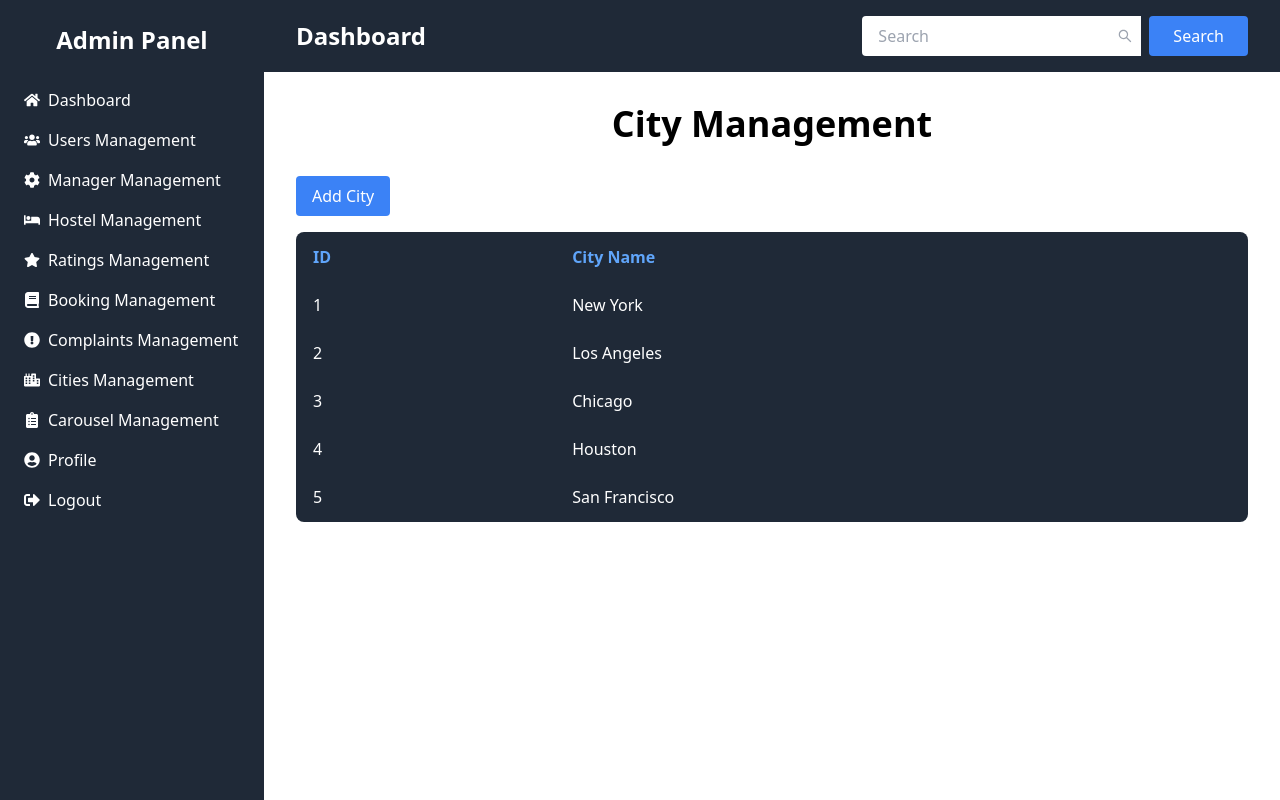
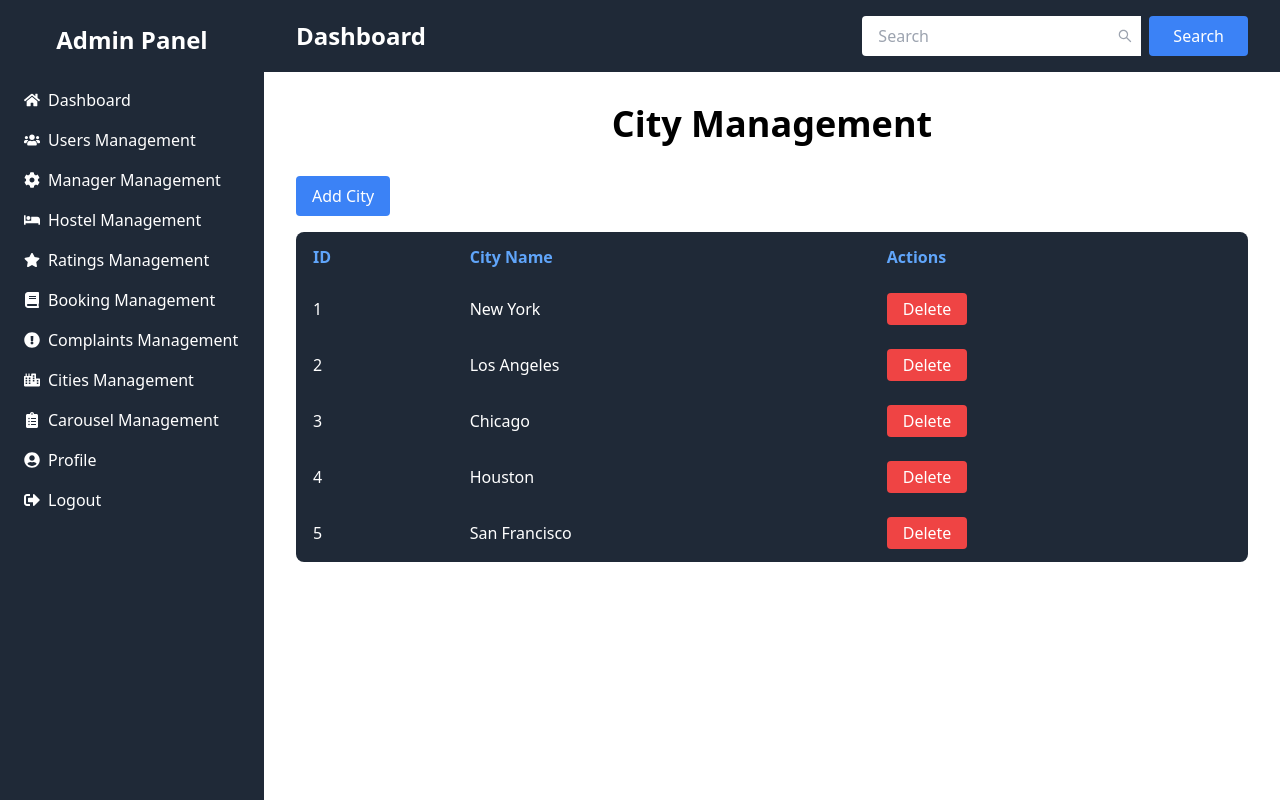
Before and after one commit to AhsanDev404/hostel-ease-admin, a Next.js app: page /admin/cities-management in a window 1280 px wide. Built offline with nearby package versions, Linux system fonts and the light colour scheme.

Commit message:
Update page.jsx

```diff
--- a/app/admin/cities-management/page.jsx
+++ b/app/admin/cities-management/page.jsx
@@ -1,5 +1,6 @@
 'use client'
 import React, { useState } from 'react';
+
 const citiesData = [
   { id: 1, name: 'New York' },
   { id: 2, name: 'Los Angeles' },
@@ -8,6 +9,7 @@ const citiesData = [
   { id: 5, name: 'San Francisco' },
   // Add more cities as needed
 ];
+
 const AdminPanel = () => {
   const [cities, setCities] = useState(citiesData);
   const [isModalOpen, setIsModalOpen] = useState(false);
@@ -21,6 +23,11 @@ const AdminPanel = () => {
     setIsModalOpen(false);
     // Clear the input field
     setNewCityName('');
+  };
+
+  const handleDeleteCity = (id) => {
+    const updatedCities = cities.filter(city => city.id !== id);
+    setCities(updatedCities);
   };
 
   return (
@@ -38,6 +45,7 @@ const AdminPanel = () => {
             <tr>
               <th className="py-3 px-4 text-left">ID</th>
               <th className="py-3 px-4 text-left">City Name</th>
+              <th className="py-3 px-4 text-left">Actions</th>
             </tr>
           </thead>
           <tbody>
@@ -45,6 +53,14 @@ const AdminPanel = () => {
               <tr key={city.id} className='hover:bg-white hover:text-black'>
                 <td className="py-3 px-4">{city.id}</td>
                 <td className="py-3 px-4">{city.name}</td>
+                <td className="py-3 px-4">
+                  <button
+                    className="bg-red-500 hover:bg-red-600 text-white py-1 px-4 rounded mr-2"
+                    onClick={() => handleDeleteCity(city.id)}
+                  >
+                    Delete
+                  </button>
+                </td>
               </tr>
             ))}
           </tbody>
```
